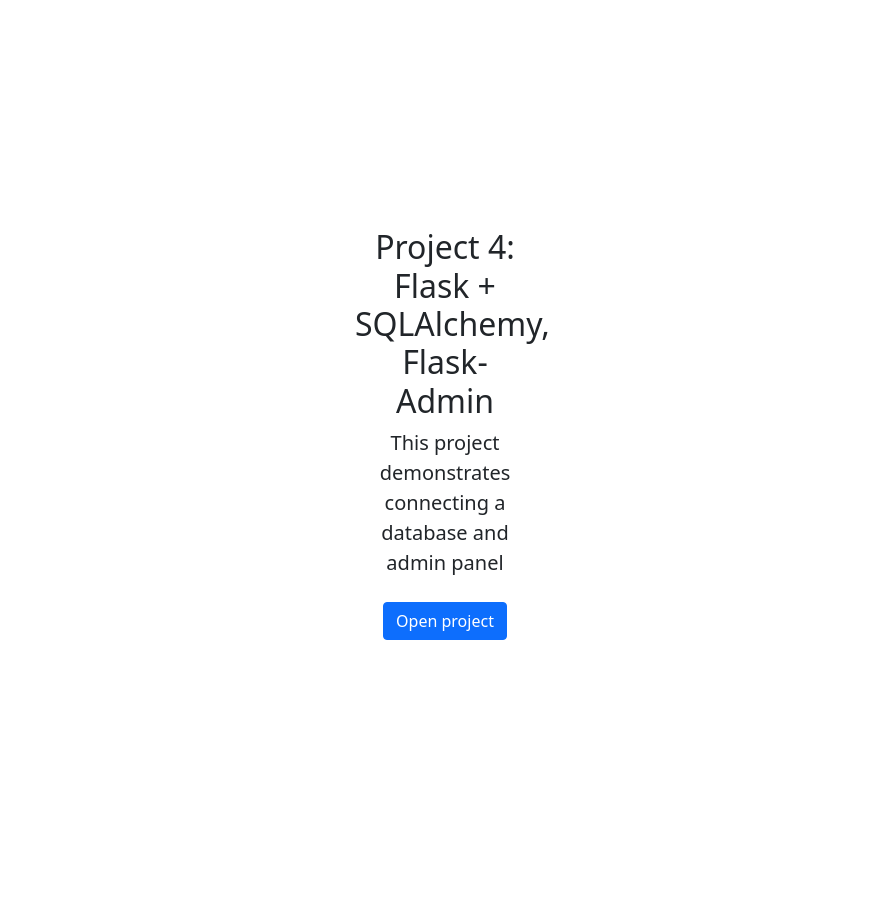
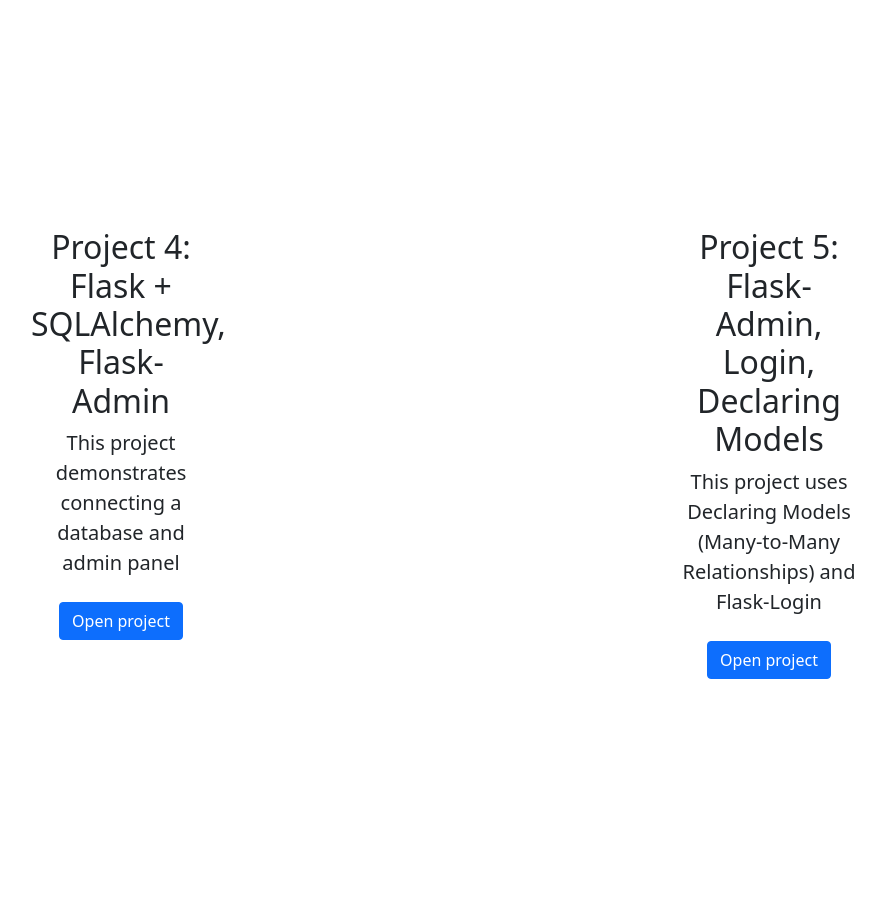
Before and after one commit to bdn7623/portfolio_Flask, a Flask app: page / in a window 1280 px wide. Shown: the part 759-1678 px from the top of the page, without its empty margins (195-1080 px from the left). Run offline with Flask 3, Linux system fonts and the light colour scheme; some libraries are stand-ins or nearby versions.

Commit message:
add project_5

```diff
--- a/main.py
+++ b/main.py
@@ -33,7 +33,8 @@ class Project:
 projects = [Project('Project 1: files hosting','This project allows you to download a file with a project archive','/project_1_files'),
             Project('Project 2: Articles','This project implements CRUD using Articles as an example, without CSS','/project_2_articles'),
             Project('Project 3: Bootstrap/layout','This project is an implementation of this page','/'),
-            Project('Project 4: Flask + SQLAlchemy, Flask-Admin', 'This project demonstrates connecting a database and admin panel','/project_4_sqlalchemy')]
+            Project('Project 4: Flask + SQLAlchemy, Flask-Admin', 'This project demonstrates connecting a database and admin panel','/project_4_sqlalchemy'),
+            Project('Project 5: Flask-Admin, Login, Declaring Models', 'This project uses Declaring Models (Many-to-Many Relationships) and Flask-Login','/project_4_sqlalchemy')]
 
 #project_4:
 class Article(db.Model):
@@ -69,4 +70,8 @@ def get_project_2():
 def get_project_4():
     return render_template('/project_4_sqlalchemy.html')
 
+@app.route("/project_5_admin")
+def get_project_5():
+    return render_template('/project_5.html')
+
 app.run()
--- a/templates/project_4_sqlalchemy.html
+++ b/templates/project_4_sqlalchemy.html
@@ -3,7 +3,7 @@
 {% block content %}
 
 <div class="mx-auto" style="width: 800px; margin-top: 250px">
-    <h1 align="center">Project 4: Flask + SQLAlchemy, Flask-Admin</h1>
+    <h1 align="center">Project 4: Flask + SQLAlchemy + sqlite, Flask-Admin</h1>
     <p align="center"><a href="/admin" class="btn btn-primary my-2">Enter to admin-panel</a></p>
 </div>
 
```
Also changed, not shown: 1 other file.
